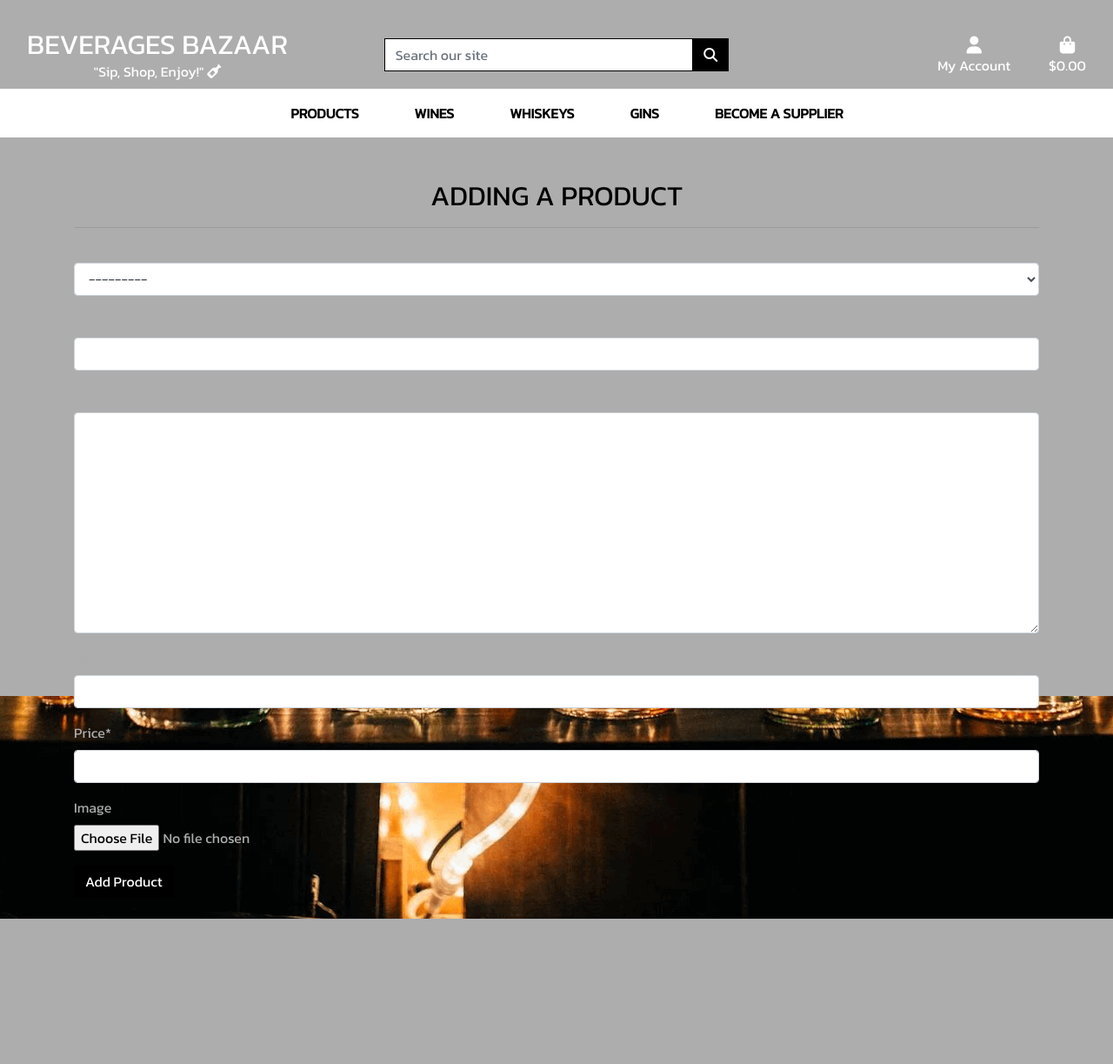
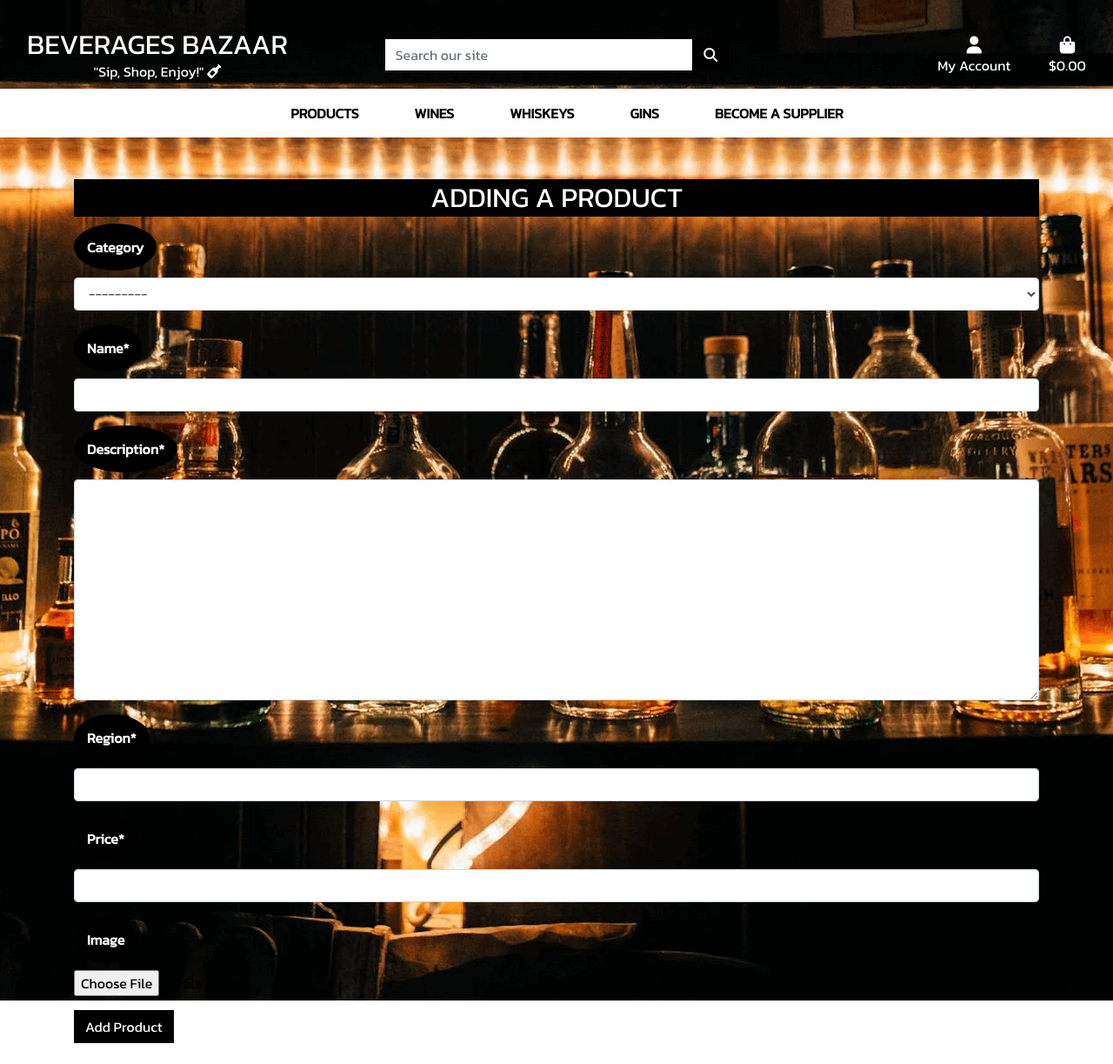
Before and after one commit to Afjunior18/beverage_bazaar, a Django app: page /products/add_product/ in a window 1280 px wide. Shown: the whole page at 87% size. Before the commit the page ends 1056 px from the top, so only its background shows below. Run offline with Django 3.2, Linux system fonts and the light colour scheme; a user stored in the database is signed in; data comes from the database, SQL or seed files in the repository; parts of the project's set-up code (start-up, migrations or seed data) failed here and were passed over; some libraries are stand-ins or nearby versions.

Commit message:
Add style to label forms in supllier and add_product page

```diff
--- a/products/templates/products/add_product.html
+++ b/products/templates/products/add_product.html
@@ -1,12 +1,10 @@
 {% extends "base.html" %}
 
 {% block content %}
-    <div class="overlay"></div>
-    <div class="container mt-5">
+    <div class="container mt-5 text-black font-weight-bold">
         <div class="row">
-            <div class="col text-center">
-                <h2 class="logo-font">Adding a Product</h2>
-                <hr class="w-80 mb-2">
+            <div class="col text-center m-0">
+                <h2 class="logo-font bg-black">Adding a Product</h2>
             </div>
         </div>
         <form method="post" enctype="multipart/form-data">
--- a/static/css/base.css
+++ b/static/css/base.css
@@ -11,6 +11,13 @@
 
 h1, h2, h3 {
     color: #000000;
+}
+
+label {
+    background-color: black;
+    color: white;
+    padding: 15px;
+    border-radius: 50%;
 }
 
 .logo-font {
--- a/supplier_application/templates/supplier_application/supplier_application_form.html
+++ b/supplier_application/templates/supplier_application/supplier_application_form.html
@@ -1,12 +1,10 @@
 {% extends "base.html" %}
 
 {% block content %}
-<div class="overlay"></div>
 <div class="container mt-5">
     <div class="row">
-        <div class="col text-center">
-            <h2 class="logo-font">Supplier Application</h2>
-            <hr class="w-80 mb-2">
+        <div class="col text-center m-0">
+            <h2 class="logo-font bg-black">Supplier Application</h2>
         </div>
     </div>
     <form method="post">
```
